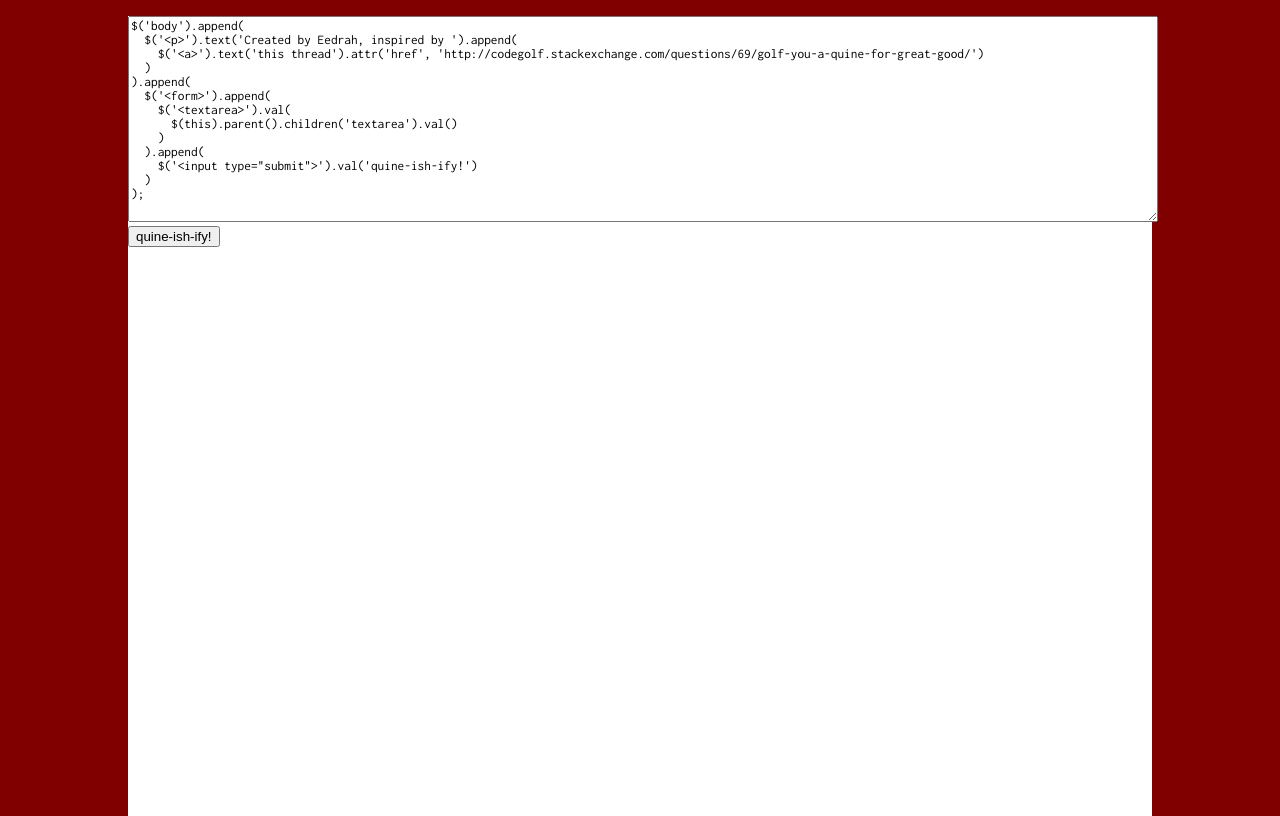
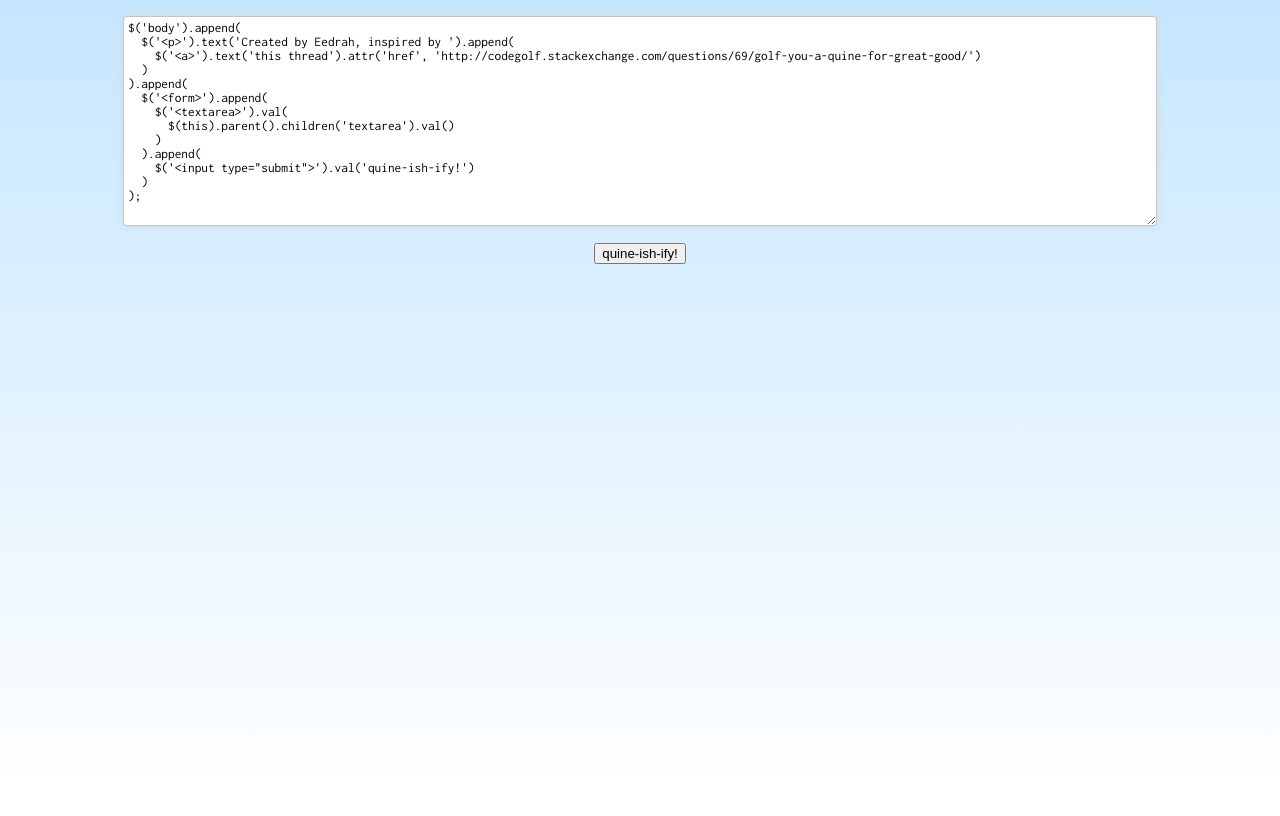
Before and after one commit to eedrah/quineish, a plain HTML site: page index.html in a window 1280 px wide. Drawn offline with nearby package versions, Linux system fonts and the light colour scheme; a web font is replaced by a local one.

Commit message:
finish blue and light styling

```diff
--- a/main.css
+++ b/main.css
@@ -1,11 +1,21 @@
 html {
-    background-color: maroon;
+    background-image: -webkit-gradient(
+	    linear,
+	    left top,
+	    left bottom,
+	    color-stop(0, #c5e6ff),
+	    color-stop(1, #FFFFFF)
+    );
+    background-image: -o-linear-gradient(bottom, #c5e6ff 0%, #FFFFFF 100%);
+    background-image: -moz-linear-gradient(bottom, #c5e6ff 0%, #FFFFFF 100%);
+    background-image: -webkit-linear-gradient(bottom, #c5e6ff 0%, #FFFFFF 100%);
+    background-image: -ms-linear-gradient(bottom, #c5e6ff 0%, #FFFFFF 100%);
+    background-image: linear-gradient(to bottom, #c5e6ff 0%, #FFFFFF 100%);
     height: 100%;
+    background-repeat: no-repeat;
 }
 
 body {
-    height: 100%;
-    background-color: white;
     min-width: 55em;
     width: 80%;
     margin: 1em auto;
@@ -21,3 +31,29 @@ textarea {
     width: 100%;
     height: 15em;
 }
+
+textarea {
+    margin-left: -5px;
+    border: 1px solid #c4c4c4;
+    padding: 4px;
+    border-radius: 4px;
+    -moz-border-radius: 4px;
+    -webkit-border-radius: 4px;
+    box-shadow: 0px 0px 8px #d9d9d9;
+    -moz-box-shadow: 0px 0px 8px #d9d9d9;
+    -webkit-box-shadow: 0px 0px 8px #d9d9d9;
+}
+
+textarea:focus {
+    outline: none;
+    border: 1px solid #7bc1f7;
+    box-shadow: 0px 0px 8px #7bc1f7;
+    -moz-box-shadow: 0px 0px 8px #7bc1f7;
+    -webkit-box-shadow: 0px 0px 8px #7bc1f7;
+
+}
+
+input {
+    display: block;
+    margin: 1em auto;
+}
```
